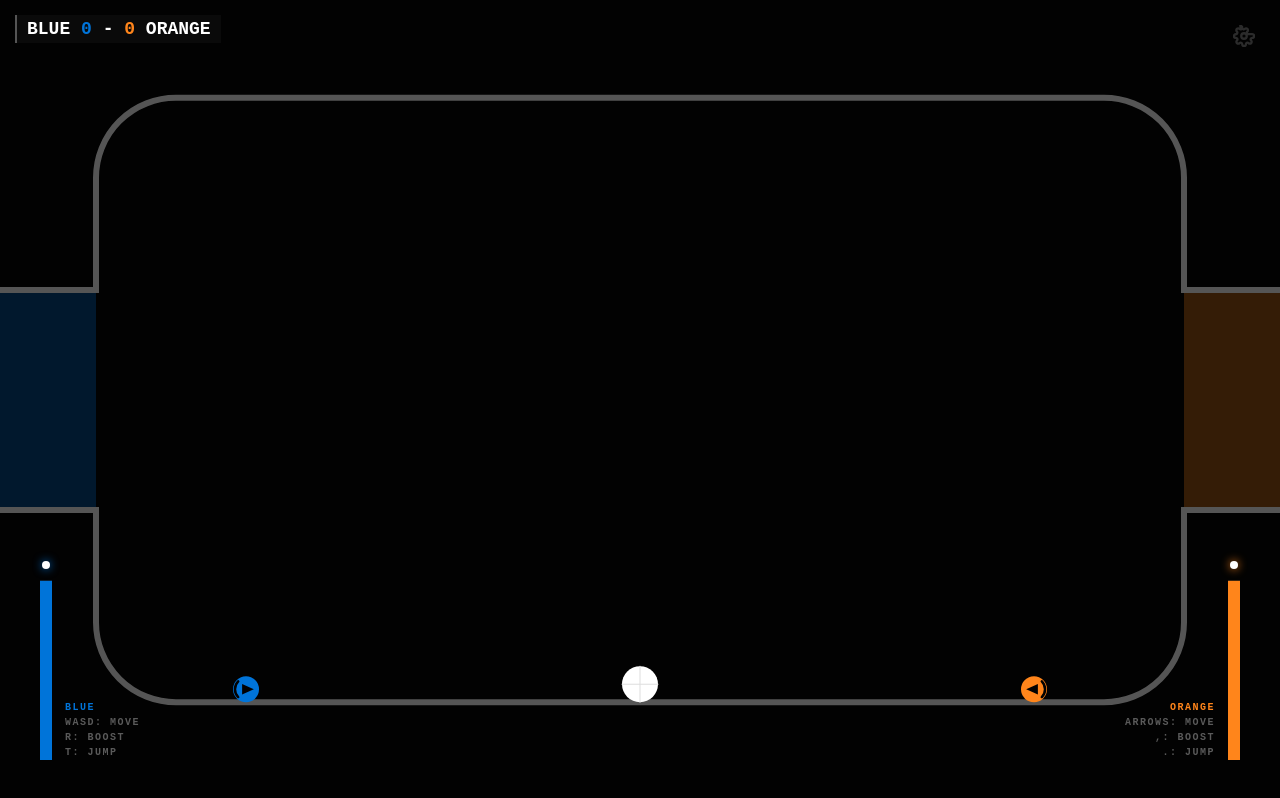
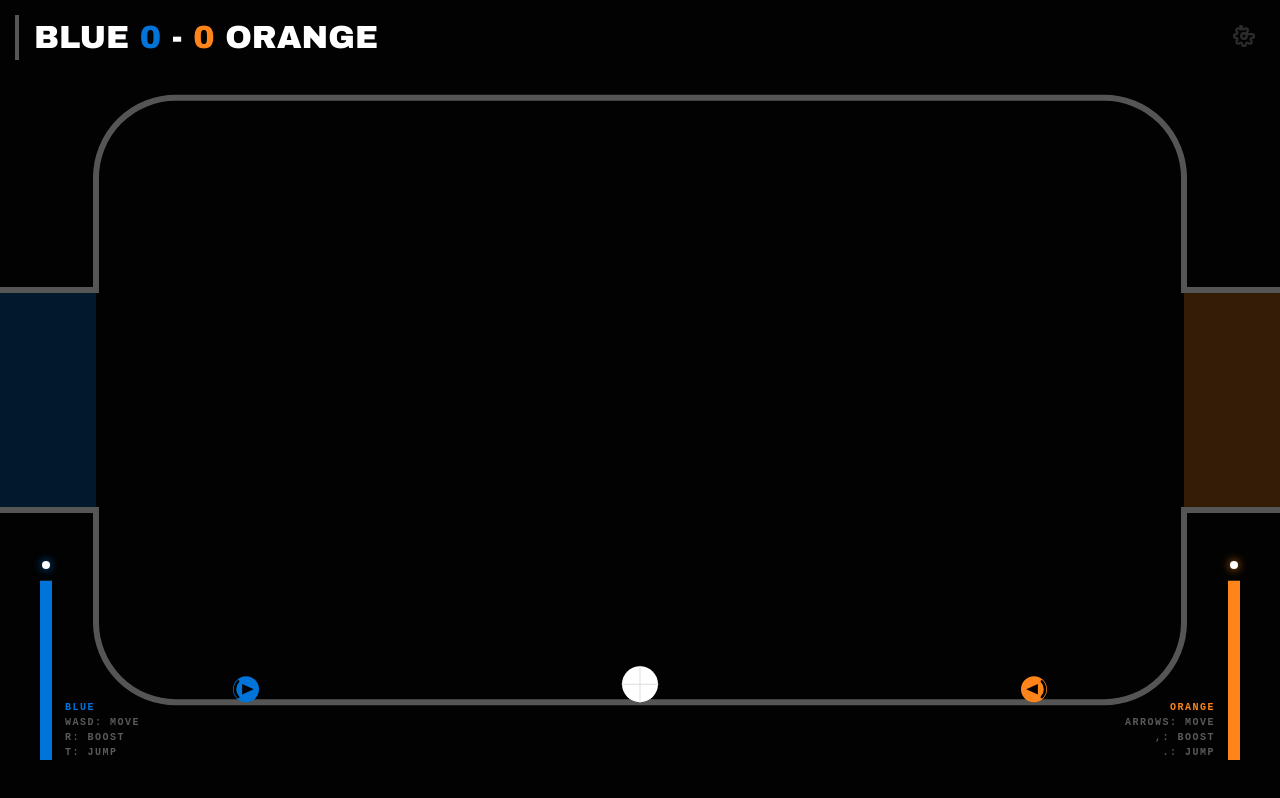
Before and after one commit to Maxxx2am/Aero-Sphere, a plain HTML site: page index.html in a window 1280 px wide. Drawn offline with Linux system fonts and the light colour scheme.

Commit message:
Update: Added team color customization, improved scoreboard UI, and refined flip reset mechanics

```diff
--- a/index.html
+++ b/index.html
@@ -29,12 +29,13 @@
             position: absolute;
             top: 15px;
             left: 15px;
-            font-size: 18px; /* Smaller scoreboard */
-            font-weight: bold;
+            font-size: 32px; /* Bigger score numbers */
+            font-weight: 900;
             color: #fff;
-            background: rgba(255, 255, 255, 0.03);
-            padding: 4px 10px;
-            border-left: 2px solid #555;
+            background: rgba(0, 0, 0, 0.2);
+            padding: 5px 15px;
+            border-left: 4px solid #555;
+            font-family: 'Arial Black', Gadget, sans-serif; /* Thicker numbers */
         }
         #settings-toggle {
             position: absolute;
```
